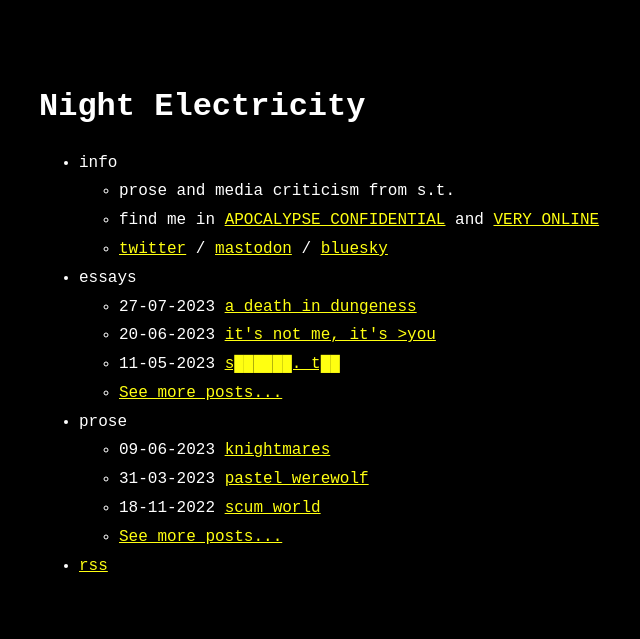
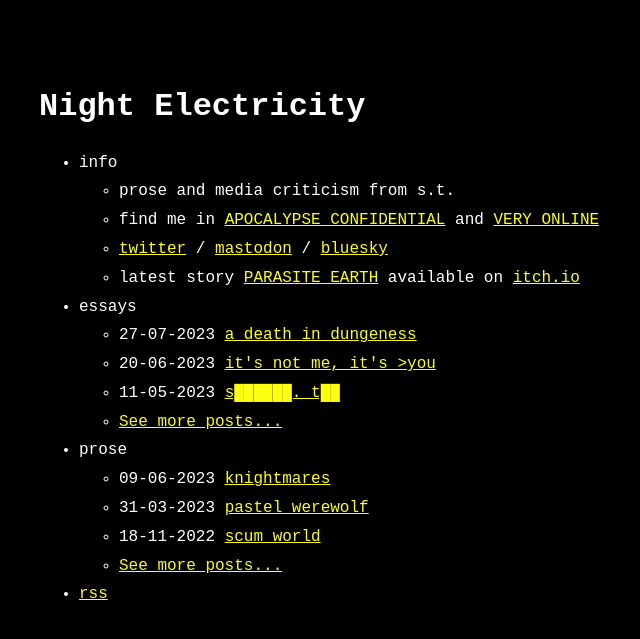
Before and after one commit to nightelectricity/nightelectricity.github.io, a Jekyll site: the page built from index.md, in a window 1280 px wide. Shown: the top 639 px of the page, without its empty margins (281-921 px from the left). Built offline with Jekyll 4.4.1, drawn with Linux system fonts in a browser that asks for light colours.

Commit message:
Update menu.yml

```diff
--- a/_data/menu.yml
+++ b/_data/menu.yml
@@ -7,6 +7,7 @@ entries:
       - title: prose and media criticism from s.t.
       - title: find me in <a href='https://apocalypse-confidential.com/2022/08/19/fin-dom/'>APOCALYPSE CONFIDENTIAL</a> and <a href='https://townmice.itch.io/very-online'>VERY ONLINE</a>
       - title: <a href='https://twitter.com/partialrecon'>twitter</a> / <a href='https://timetheft.social/@addedviolence'>mastodon</a> / <a href='https://bsky.app/profile/nightelectricity.com'>bluesky</a>
+      - title: latest story <a href='https://addedviolence.itch.io/parasite-earth'>PARASITE EARTH</a> available on <a href='https://addedviolence.itch.io/'>itch.io</a>
   - title: essays
     post_list:
       category: essays
```
